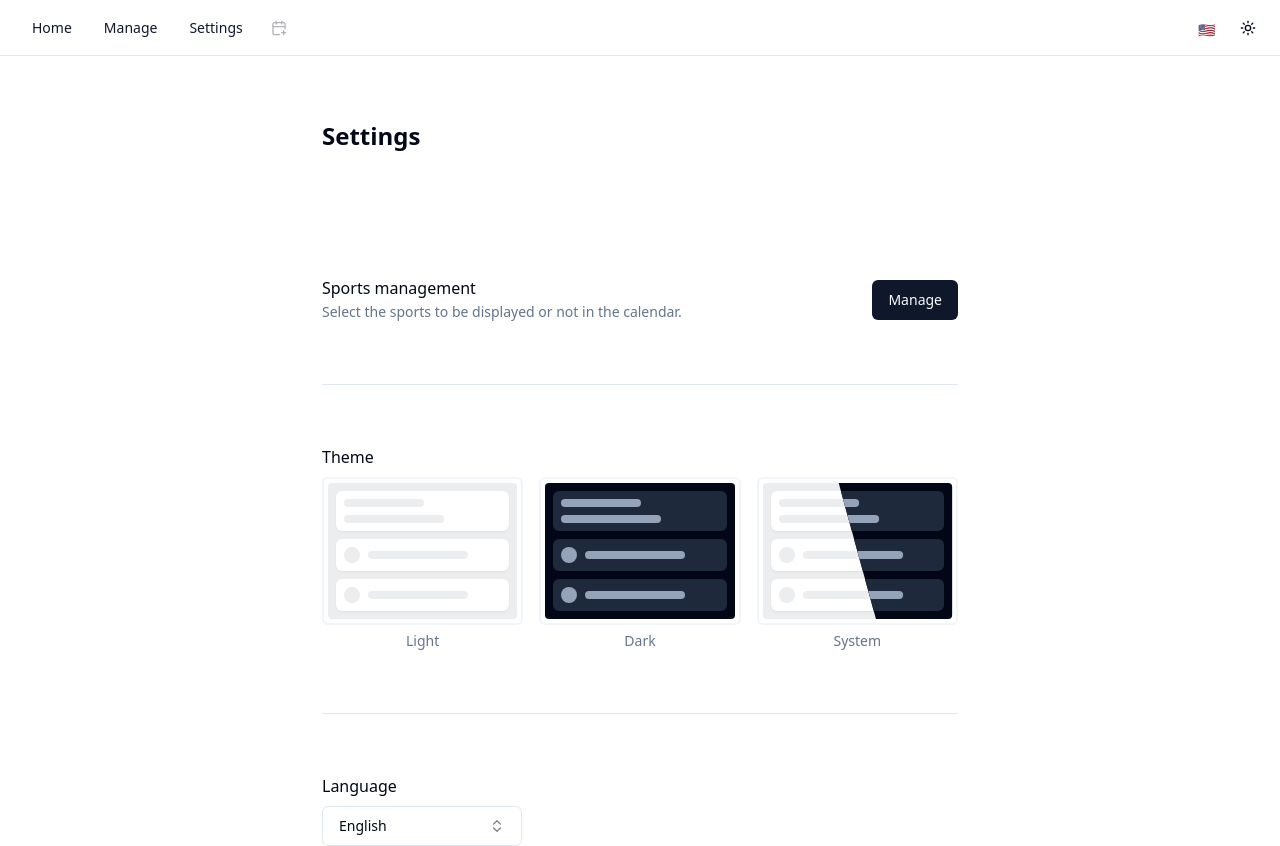
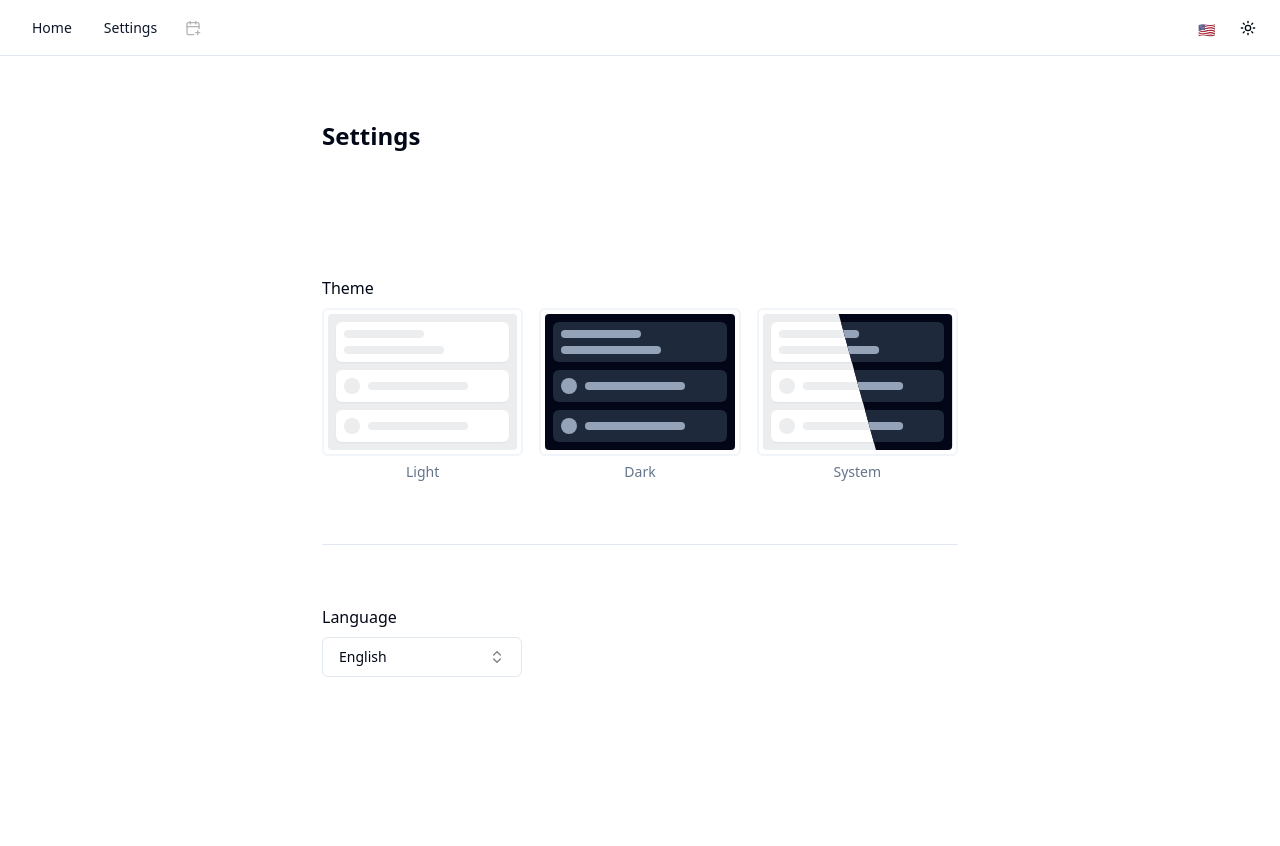
Before and after one commit to ugo-prenat/sports-calendar-front, a React (Vite) app: page /settings in a window 1280 px wide. After the commit the page ends 800 px from the top, so only its background shows below. Built offline with nearby package versions, Linux system fonts and the light colour scheme.

Commit message:
chore: remove manage page

```diff
--- a/src/common/i18n/en.json
+++ b/src/common/i18n/en.json
@@ -42,12 +42,7 @@
   "short.race-1": "R1",
   "short.race-2": "R2",
 
-  "manage.sports": "Manage",
-  "manage.sports.title": "Sports management",
-  "manage.sports.details": "Select the sports to be displayed or not in the calendar.",
-
   "home": "Home",
-  "manage": "Manage",
   "settings": "Settings",
 
   "retry": "Retry",
--- a/src/common/i18n/fr.json
+++ b/src/common/i18n/fr.json
@@ -42,12 +42,7 @@
   "short.race-1": "C1",
   "short.race-2": "C2",
 
-  "manage.sports": "Gérer",
-  "manage.sports.title": "Gestion des sports",
-  "manage.sports.details": "Choisissez les sports à afficher ou non dans le calendrier.",
-
   "home": "Accueil",
-  "manage": "Gérer",
   "settings": "Paramètres",
 
   "retry": "Réessayer",
--- a/src/common/router/Routes.tsx
+++ b/src/common/router/Routes.tsx
@@ -2,7 +2,6 @@ import { Outlet, Route, RootRoute } from '@tanstack/react-router';
 import Header from '../../components/header/Header';
 import HomePage from '../../pages/home/HomePage';
 import SettingsPage from '../../pages/settings/SettingsPage';
-import ManagePage from '../../pages/manage/ManagePage';
 import NotFoundPage from '@/pages/notFound/NotFoundPage';
 import CreationPage from '@/pages/creation/CreationPage';
 
@@ -27,12 +26,6 @@ const settingsRoute = new Route({
   component: SettingsPage
 });
 
-const manageRoute = new Route({
-  getParentRoute: () => rootRoute,
-  path: '/manage',
-  component: ManagePage
-});
-
 const creationRoute = new Route({
   getParentRoute: () => rootRoute,
   path: '/creation',
@@ -48,7 +41,6 @@ const notFoundRoute = new Route({
 export const routes = [
   calendarRoute,
   settingsRoute,
-  manageRoute,
   creationRoute,
   notFoundRoute
 ];
--- a/src/components/header/Header.tsx
+++ b/src/components/header/Header.tsx
@@ -15,10 +15,6 @@ const Header: FC<HeaderProps> = () => {
       <div className="flex">
         <Button variant="link">
           <Link to="/">{t('home')}</Link>
-        </Button>
-
-        <Button variant="link">
-          <Link to="/manage">{t('manage')}</Link>
         </Button>
 
         <Button variant="link">
--- a/src/pages/manage/ManagePage.tsx
+++ /dev/null
@@ -1,28 +0,0 @@
-import { useTranslation } from '@/common/hooks/lang.hooks';
-import ChampionshipLogo from '@/components/ChampionshipLogo';
-import { CHAMPIONSHIPS } from '@/constants';
-import { FC } from 'react';
-
-const ManagePage: FC = () => {
-  const { t } = useTranslation();
-
-  return (
-    <div className="flex flex-col p-8">
-      <h2 className="font-semibold text-2xl mb-16">
-        {t('manage.sports.title')}
-      </h2>
-
-      <div className="flex flex-col">
-        {CHAMPIONSHIPS.map((champ) => (
-          <ChampionshipLogo
-            className="max-w-[200px] mb-6 self-end"
-            championshipId={champ}
-            key={champ}
-          />
-        ))}
-      </div>
-    </div>
-  );
-};
-
-export default ManagePage;
--- a/src/pages/settings/ManageSports.tsx
+++ /dev/null
@@ -1,24 +0,0 @@
-import { FC } from 'react';
-import { useTranslation } from '@/common/hooks/lang.hooks';
-import { Button } from '@/components/ui/button';
-import { Link } from '@tanstack/react-router';
-
-const ManageSports: FC = () => {
-  const { t } = useTranslation();
-
-  return (
-    <div className="flex items-center justify-between">
-      <div>
-        <h4 className="font-medium leading-none">{t('manage.sports.title')}</h4>
-        <p className="text-sm text-muted-foreground leading-4 mt-2">
-          {t('manage.sports.details')}
-        </p>
-      </div>
-      <Button>
-        <Link to="/manage">{t('manage.sports')}</Link>
-      </Button>
-    </div>
-  );
-};
-
-export default ManageSports;
--- a/src/pages/settings/SettingsPage.tsx
+++ b/src/pages/settings/SettingsPage.tsx
@@ -2,7 +2,6 @@ import { FC } from 'react';
 import ThemeToggle from './ThemeToggle';
 import LangToggle from './LangToggle';
 import { Separator } from '@/components/ui/separator';
-import ManageSports from './ManageSports';
 import { useTranslation } from '@/common/hooks/lang.hooks';
 
 const SettingsPage: FC = () => {
@@ -13,9 +12,6 @@ const SettingsPage: FC = () => {
       <div className="w-3/5 min-w-[600px] max-w-[700px] px-8 flex flex-col gap-16">
         <h2 className="font-semibold text-2xl mb-16">{t('settings')}</h2>
 
-        <ManageSports />
-
-        <Separator />
         <ThemeToggle />
 
         <Separator />
```
